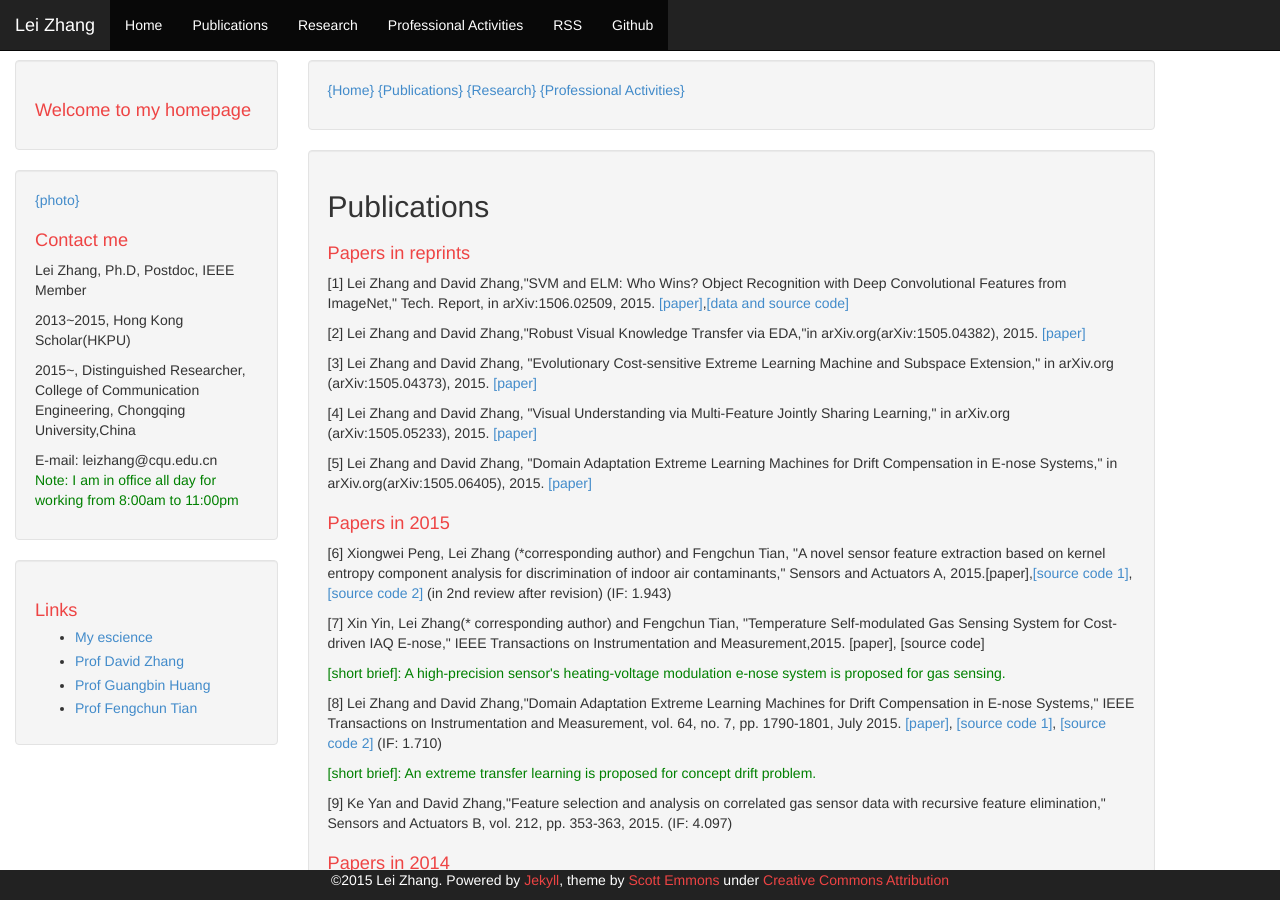
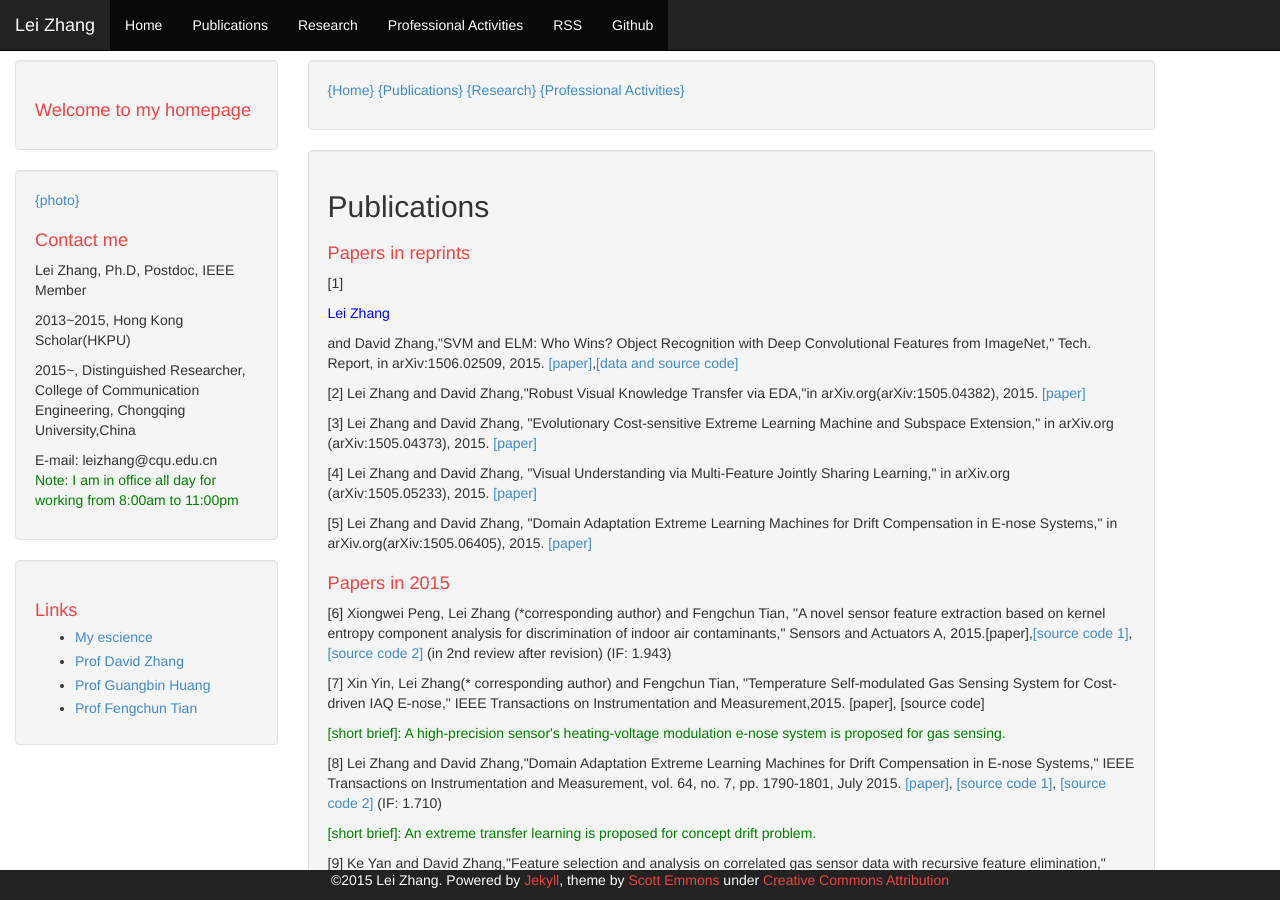
Before and after one commit to DrLeiZhang/website, a Jekyll site: the page built from publications.html, in a window 1280 px wide and 900 px high. Built offline with Jekyll 4.4.1, drawn with Linux system fonts in a browser that asks for light colours; Markdown is read by kramdown in place of the engine named in the settings.

Commit message:
Update
Signed-off-by: leizhang@cqu.edu.cn <leizhang@cqu.edu.cn>

```diff
--- a/publications.html
+++ b/publications.html
@@ -9,7 +9,7 @@
 <div class="well">
     <h2>Publications</h2>
 <h1>Papers in reprints</h1>
-<p>[1] Lei Zhang and David Zhang,"SVM and ELM: Who Wins? Object Recognition with Deep Convolutional Features from ImageNet," Tech. Report, in arXiv:1506.02509, 2015. <a href="http://arxiv.org/abs/1506.02509">[paper]</a>,<a href="resources/DataCode_ELM_CNN.rar">[data and source code]</a></p>
+<p>[1] <p style="color:blue;">Lei Zhang</p> and David Zhang,"SVM and ELM: Who Wins? Object Recognition with Deep Convolutional Features from ImageNet," Tech. Report, in arXiv:1506.02509, 2015. <a href="http://arxiv.org/abs/1506.02509">[paper]</a>,<a href="resources/DataCode_ELM_CNN.rar">[data and source code]</a></p>
 <p>[2] Lei Zhang and David Zhang,"Robust Visual Knowledge Transfer via EDA,"in arXiv.org(arXiv:1505.04382), 2015. <a href="http://arxiv.org/abs/1505.04382">[paper]</a></p>
 <p>[3] Lei Zhang and David Zhang, "Evolutionary Cost-sensitive Extreme Learning Machine and Subspace Extension," in arXiv.org (arXiv:1505.04373), 2015. <a href="http://arxiv.org/abs/1505.04373">[paper]</a></p>
 <p>[4] Lei Zhang and David Zhang, "Visual Understanding via Multi-Feature Jointly Sharing Learning," in arXiv.org (arXiv:1505.05233), 2015. <a href="http://arxiv.org/abs/1505.05233">[paper]</a></p>
```
